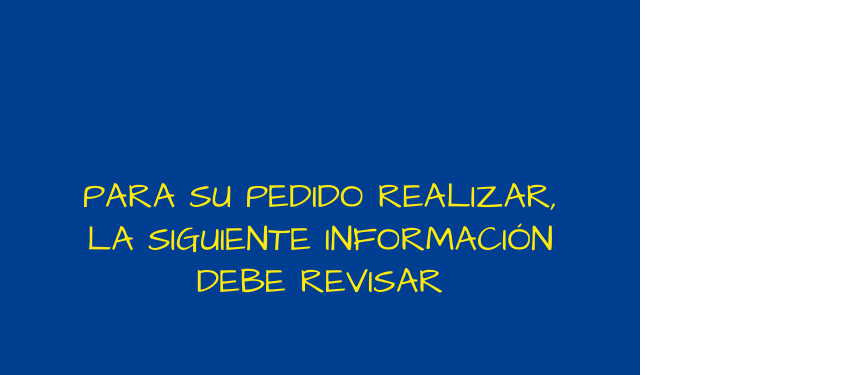
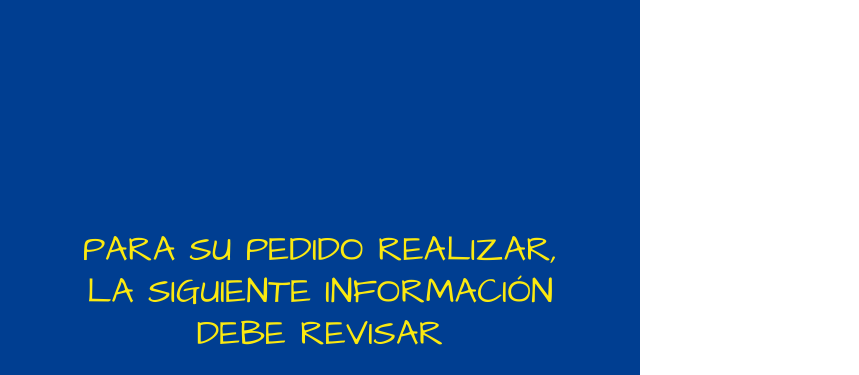
Before and after one commit to ikejezy14/Informacion_summergt, a plain HTML site: page index.html in a window 1280 px wide. Shown: the top 375 px of the page, 0-859 px from the left. Drawn offline with nearby package versions, Linux system fonts and the light colour scheme.

Commit message:
asdfalkl

```diff
--- a/style.css
+++ b/style.css
@@ -23,7 +23,6 @@
 .info h1{
   text-align: center;
   padding:0px 55px;
-  margin-top: -105px;
   font-size:2.2em;
   color:#FBE910;
 }
```
